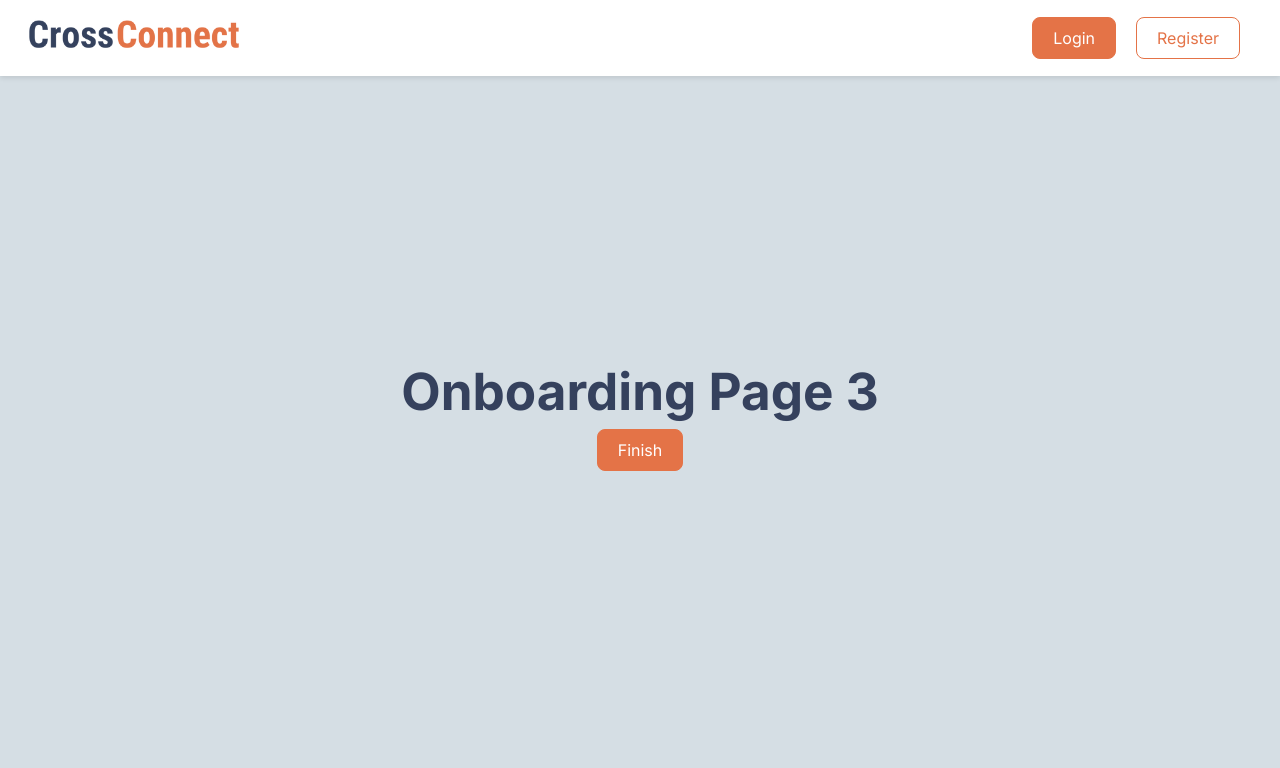
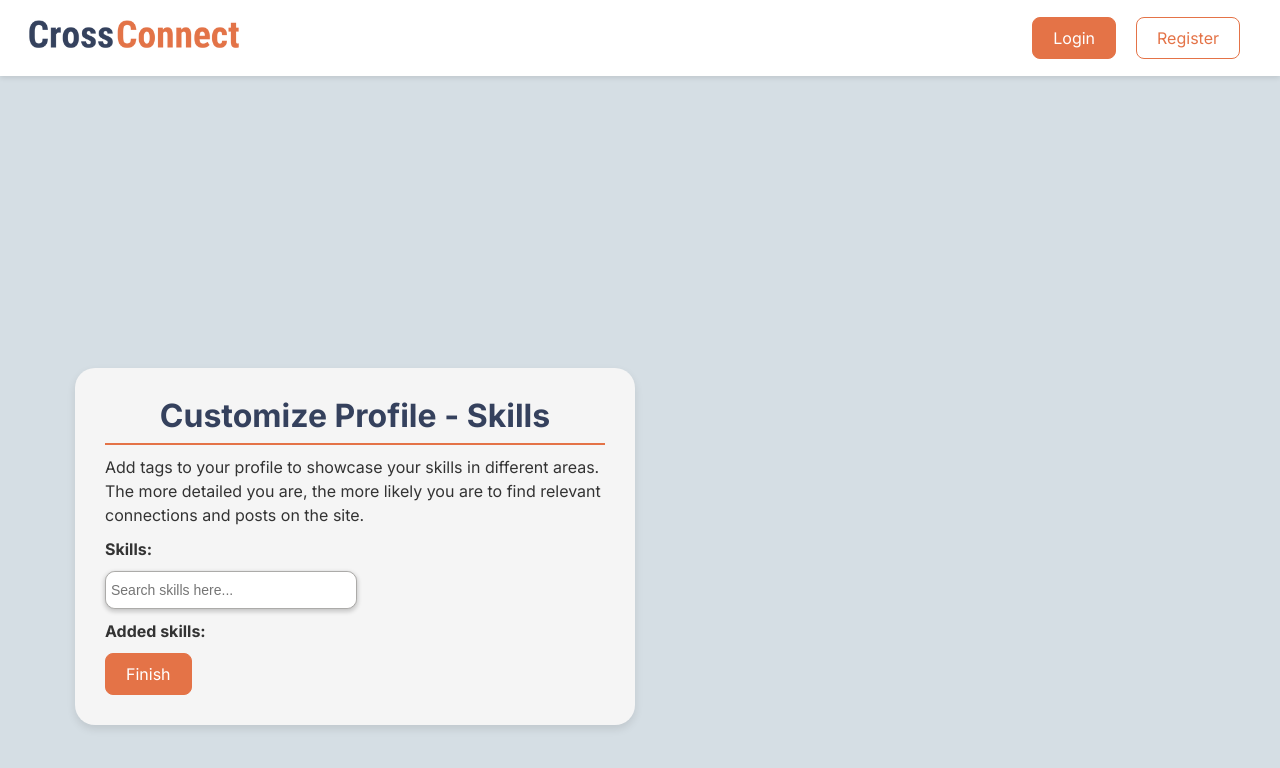
Before and after one commit to ToryHricisakova/Technical_Interaction_Design_Group8, a React (Vite) app: page /onboarding3 in a window 1280 px wide. Shown: the top 768 px of the page. Built offline with nearby package versions, Linux system fonts and the light colour scheme.

Commit message:
Implemented  typeaheaddropdown on onboarding pages

```diff
--- a/src/Pages/Onboarding2.jsx
+++ b/src/Pages/Onboarding2.jsx
@@ -6,6 +6,7 @@ import PrimaryButton from "../Components/PrimaryButton";
 import SecondaryButton from "../Components/SecondaryButton";
 import TypeAhead from "../Components/TypeAhead";
 import Tag from "../Components/Tag";
+import fields from "../MediaFiles/fields";
 import { Link } from "react-router-dom";
 
 const Onboarding2 = () => {
@@ -20,11 +21,13 @@ const Onboarding2 = () => {
       </div>
       <div className="Fields">
         <div style={styles.boldparagraph}>Field of work/study:</div>
-        {/* <TypeAhead
-          items={fields}
-          placeholder="Search career fields here..."
-          tagType="field"
-        /> */}
+        {
+          <TypeAhead
+            items={fields}
+            placeholder="Search career fields here..."
+            tagType="field"
+          />
+        }
       </div>
       <div className="addedFields">
         <div style={styles.boldparagraph}>Added fields:</div>
--- a/src/Pages/Onboarding3.jsx
+++ b/src/Pages/Onboarding3.jsx
@@ -1,12 +1,36 @@
 import React from "react";
+import HorizontalLine from "../Components/HorizontalLine";
 import PrimaryButton from "../Components/PrimaryButton";
 import SecondaryButton from "../Components/SecondaryButton";
+import TypeAhead from "../Components/TypeAhead";
+import Tag from "../Components/Tag";
+import skills from "../MediaFiles/skills";
 import { Link } from "react-router-dom";
 
 const Onboarding3 = () => {
   return (
-    <div>
-      <h1>Onboarding Page 3</h1>
+    <div style={styles.container}>
+      <h1 style={styles.mainTitle}>Customize Profile - Skills</h1>
+      <HorizontalLine />
+      <div style={styles.paragraph}>
+        Add tags to your profile to showcase your skills in different areas. The
+        more detailed you are, the more likely you are to find relevant
+        connections and posts on the site.
+      </div>
+      <div className="Skills">
+        <div style={styles.boldparagraph}>Skills:</div>
+        {
+          <TypeAhead
+            items={skills}
+            placeholder="Search skills here..."
+            tagType="skill"
+          />
+        }
+      </div>
+      <div className="addedSkills">
+        <div style={styles.boldparagraph}>Added skills:</div>
+      </div>
+
       <Link to="/landingpage">
         <PrimaryButton>Finish</PrimaryButton>
       </Link>
@@ -15,3 +39,43 @@ const Onboarding3 = () => {
 };
 
 export default Onboarding3;
+
+//Styling
+const styles = {
+  container: {
+    backgroundColor: "rgba(245, 245, 245, 1)",
+    borderRadius: "20px",
+    padding: "30px",
+    width: "500px",
+    position: "absolute",
+    bottom: "75px",
+    left: "75px",
+    textAlign: "left",
+    boxShadow: "0 4px 8px rgba(0, 0, 0, 0.1)",
+  },
+  mainTitle: {
+    fontSize: "2em",
+    margin: "0 0 10px 0",
+    color: "#35415D",
+    fontFamily: "Inter, sans-serif",
+    fontWeight: "bold",
+  },
+  paragraph: {
+    fontSize: "1em",
+    margin: "10px 0",
+    lineHeight: "1.5",
+    color: "#333",
+  },
+  boldparagraph: {
+    fontSize: "1em",
+    margin: "10px 0",
+    lineHeight: "1.5",
+    color: "#333",
+    fontWeight: "bold",
+  },
+  biotext: {
+    width: "300px",
+    color: "black",
+    fontFamily: "Inter, sans-serif",
+  },
+};
```
